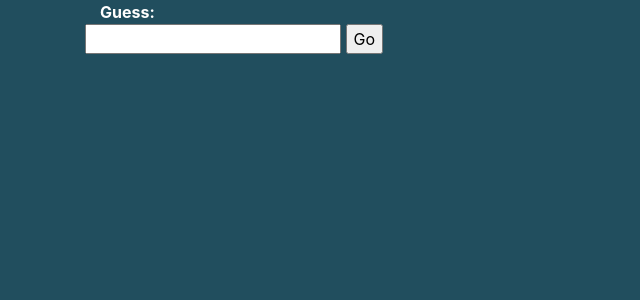
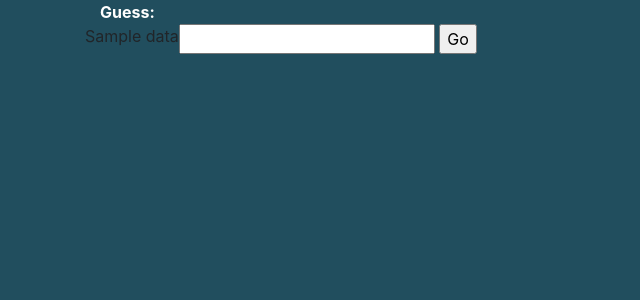
Before and after one commit to alexandraLong/COMS4111_Proj1, a Flask app: template webserver/templates/homepage.html in a window 1280 px wide. Shown: the part 56-356 px from the top of the page, without its empty margins (0-640 px from the left). Run offline with Flask 2, Linux system fonts and the light colour scheme; the template is opened without the code that fills it: most values are stand-ins (such as "Sample title", 1, 10 or a date in 2020); parts of the project's set-up code (start-up, migrations or seed data) failed here and were passed over; some libraries are stand-ins or nearby versions.

Commit message:
Update homepage.html

```diff
--- a/webserver/templates/homepage.html
+++ b/webserver/templates/homepage.html
@@ -5,17 +5,23 @@
 <script src="http://code.jquery.com/jquery-3.3.1.min.js"></script>
 <script src="https://code.jquery.com/ui/1.12.0/jquery-ui.min.js"></script>
 <link rel="stylesheet" href="http://code.jquery.com/ui/1.12.1/themes/base/jquery-ui.css">
-<!--<script type="text/javascript" src="{{ url_for('static', filename = 'homepage.js') }}"></script>-->
+<script type="text/javascript" src="{{ url_for('static', filename = 'homepage.js') }}"></script>
 
 <body>
     <div class="container">
         <div class="row">
             <div class="col-lg-12 bottom_row_padding">
-                <div class="top_padding center"></div>
+                <div class="top_padding center" id="header"></div>
                 <b class="white">Guess:</b>
             </div>
-            <form name="Form">
-                <input id="guessinput" type="text">
+            <div id="guess"></div>
+            <div>
+                {% for n in data %}
+                <div>{{n}}</div>
+                {% endfor %}
+            </div>
+            <form name="Form" method="POST" action="/addguess">
+                <input name="guessinput" type="text">
                 <input id="Submit" type="submit" value="Go">
               </form>
         </div>
```
